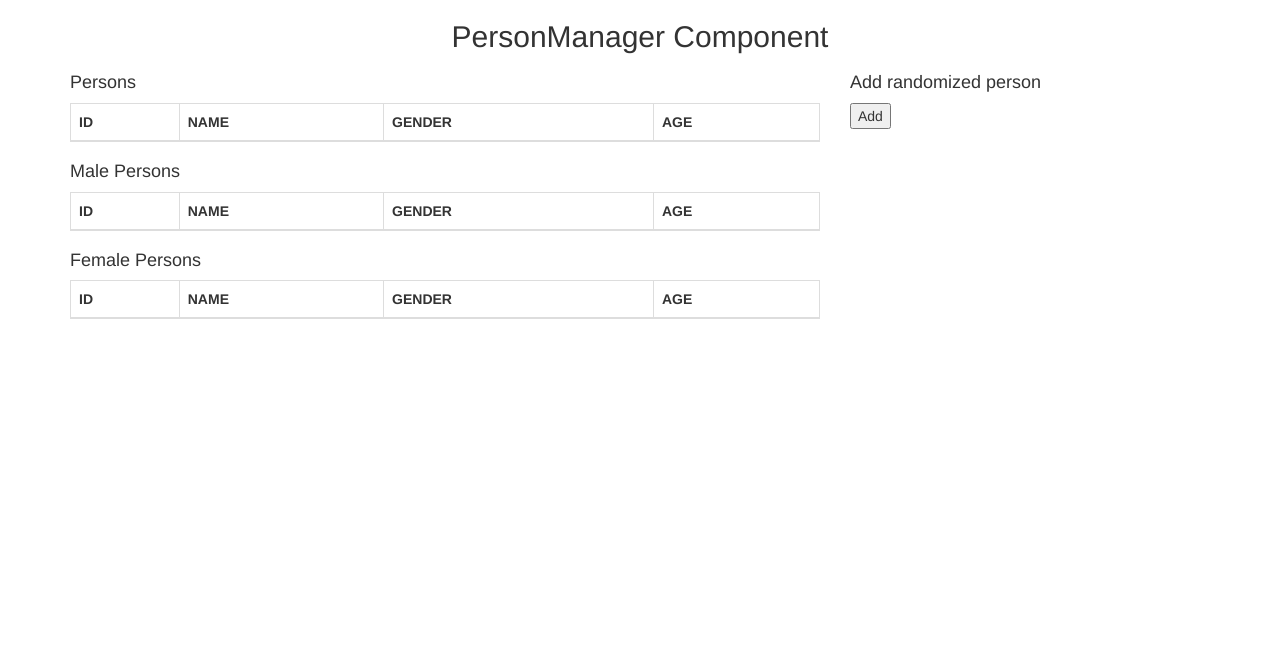
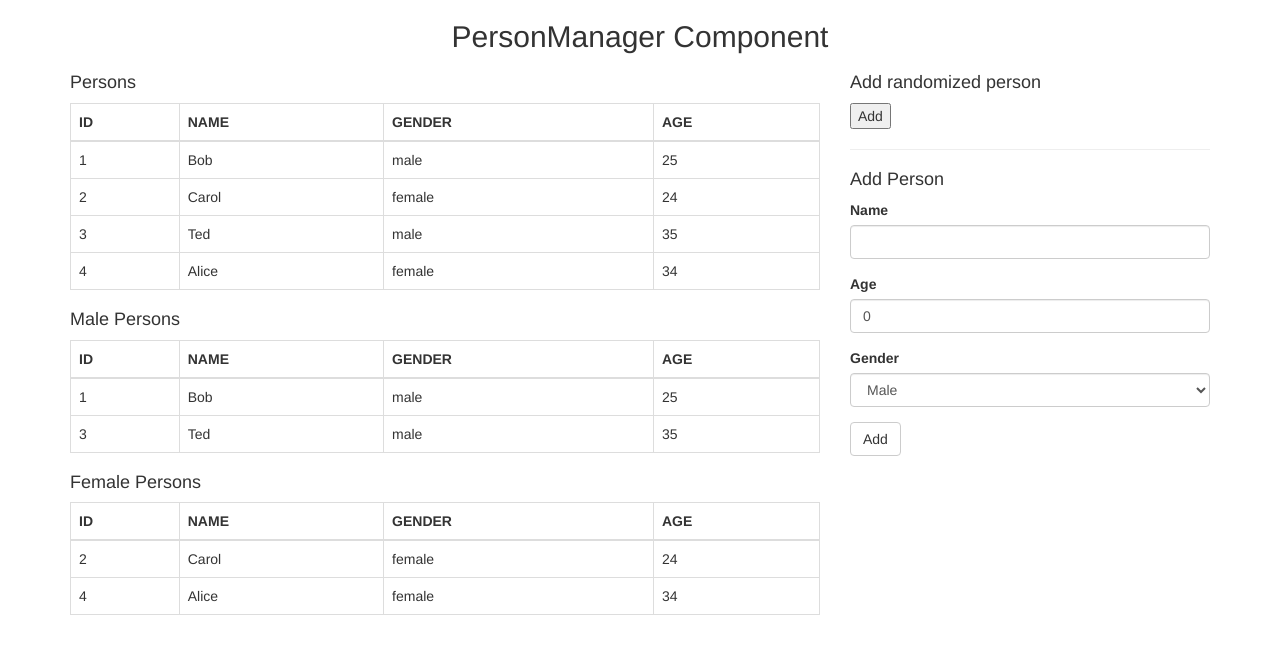
Before and after one commit to UniquelySimilar/vue-sandbox, a Vue app: page / in a window 1280 px wide. Shown: the top 654 px of the page. Built offline with nearby package versions, Linux system fonts and the light colour scheme.

Commit message:
added form to PersonManager

```diff
--- a/src/components/PersonManager.vue
+++ b/src/components/PersonManager.vue
@@ -11,23 +11,23 @@
       </main>
       <aside class="col-md-4">
         <h4>Add randomized person</h4>
-                <button type="button" @click="addPerson()">Add</button>
-            </aside>
-            <!--
-            <aside class="col-md-4">
+        <button type="button" @click="addRandomizedPerson()">Add</button>
+        <hr>
         <h4>Add Person</h4>
         <form>
           <div class="form-group">
             <label>Name</label>
-                        <input type="text" name="name" class="form-control">
+            <input type="text" v-model.trim="person.name" class="form-control">
+            <span class="text-danger" v-if="validationMessages.has('name')">{{ this.validationMessages.get('name') }}</span>
           </div>
           <div class="form-group">
             <label>Age</label>
-                        <input type="text" name="age" class="form-control">
+            <input type="number" v-model.number="person.age" min="1" class="form-control">
+            <span class="text-danger" v-if="validationMessages.has('age')">{{ this.validationMessages.get('age') }}</span>
           </div>
           <div class="form-group">
             <label>Gender</label>
-                        <select name="gender" class="form-control">
+            <select v-model="person.gender" class="form-control">
               <option value="male">Male</option>
               <option value="female">Female</option>
             </select>
@@ -35,7 +35,6 @@
           <button type="submit" class="btn btn-default" @click.prevent="addPerson()">Add</button>
         </form>
       </aside>
-            -->
     </div>
   </div>
 
@@ -49,30 +48,23 @@
   export default {
     data() {
       return {
-                genderAry: ['male', 'female']
+        genderAry: ['male', 'female'],
+        person: {},
+        validationMessages: new Map()
       }
     },
     components: {
       PersonTable
     },
-        // computed: {
-        //     count() {
-        //         return this.$store.state.count;
-        //     }
-        // }
-        // computed: mapState({
-        //     count: state => state.count
-        // })
     computed: {
       nextPersonId() {
-                let maxId = Math.max.apply(Math, this.persons.map(function(person) {
+        let maxId = Math.max.apply(Math, this.persons.map(function (person) {
           return person.id;
         }));
 
         return maxId + 1;
       },
       ...mapState([
-            'count',
         'persons'
       ]),
       ...mapGetters([
@@ -81,15 +73,41 @@
       ])
     },
     methods: {
-            addPerson() {
-                //window.alert('clicked add person with id ' + this.nextPersonId);
+      addRandomizedPerson() {
         let id = this.nextPersonId;
         let age = Math.floor(Math.random() * 80) + 20;
         let genderIdx = Math.floor(Math.random() * 2);
-                let newPerson = new Person( id, 'Name' + id, this.genderAry[genderIdx], age);
+        let newPerson = new Person(id, 'Name' + id, this.genderAry[genderIdx], age);
 
         this.$store.commit('addPerson', newPerson);
+      },
+      addPerson() {
+        // Reset
+        this.validationMessages = new Map();
+
+        if (this.person.name.length === 0) {
+          this.validationMessages.set('name', 'Name is required');
         }
+
+        if (!Number.isInteger(this.person.age) || this.person.age < 1 || this.person.age > 120) {
+          this.validationMessages.set('age', 'Age must be an integer between 1 and 120');
+        }
+        if (this.validationMessages.size > 0) {
+          return;
+        }
+
+        let id = this.nextPersonId;
+        let newPerson = new Person(id, this.person.name, this.person.gender, this.person.age);
+        this.$store.commit('addPerson', newPerson);
+        this.initPerson();
+      },
+      initPerson() {
+        this.person = new Person(0, '', 'male', 0);
+      }
+
+    },
+    created() {
+      this.initPerson();
     }
 
   }
--- a/src/store/index.js
+++ b/src/store/index.js
@@ -1,31 +1,26 @@
 import Vue from 'vue'
 import Vuex from 'vuex'
 
-//import { persons } from '../globalvars'
+import { persons } from '../globalvars'
 
 Vue.use(Vuex)
 
 export default new Vuex.Store({
     state: {
-        count: 0,
-        //persons
+        persons
     },
     getters: {
-        // malePersons: state => {
-        //     return state.persons.filter(person => person.gender == 'male');
-        // },
-        // femalePersons: state => {
-        //     return state.persons.filter(person => person.gender == 'female');
-        // }
+        malePersons: state => {
+            return state.persons.filter(person => person.gender == 'male');
+        },
+        femalePersons: state => {
+            return state.persons.filter(person => person.gender == 'female');
+        }
     },
     mutations: {
-        increment(state, number) {
-            state.count += number
+        addPerson(state, person) {
+            state.persons.push(person);
         }
-
-        // addPerson(state, person) {
-        //     state.persons.push(person);
-        // }
     }
 
 })
```
Lines whose indentation alone changed are shown as unchanged.
